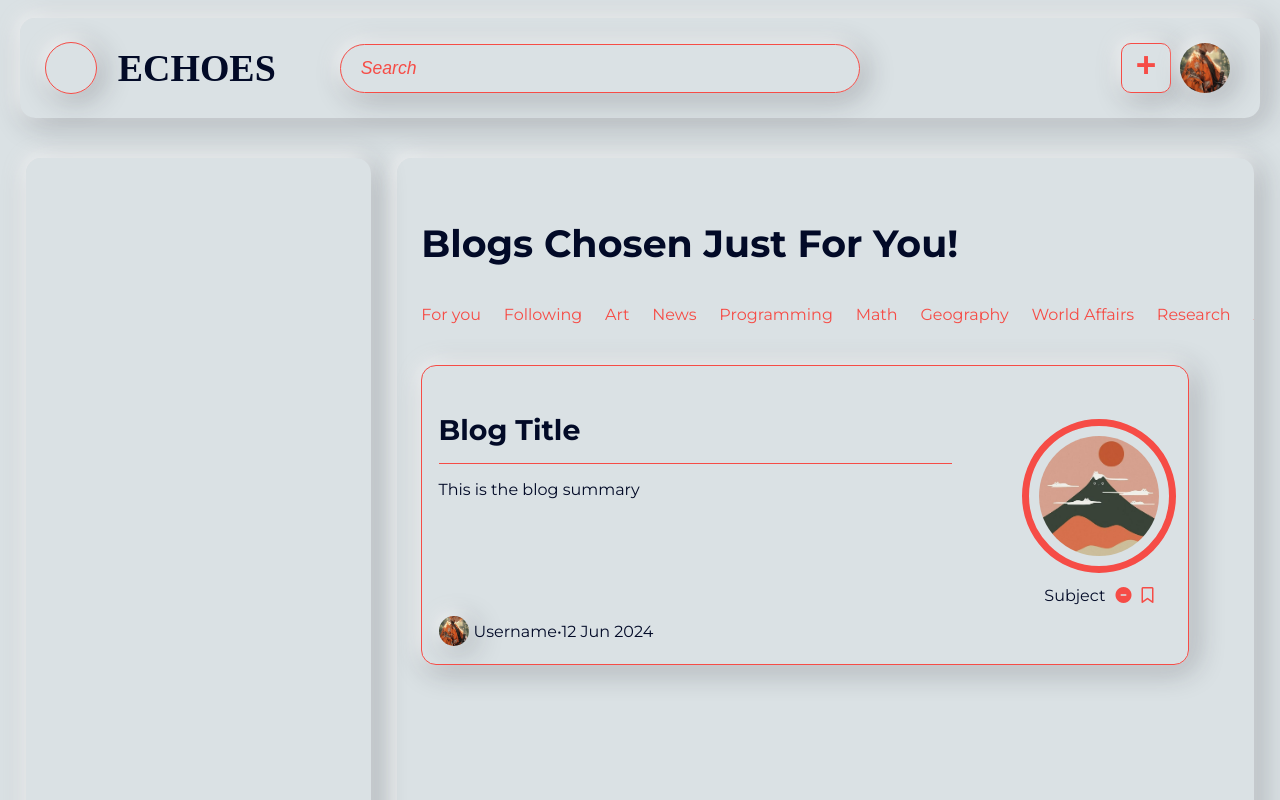
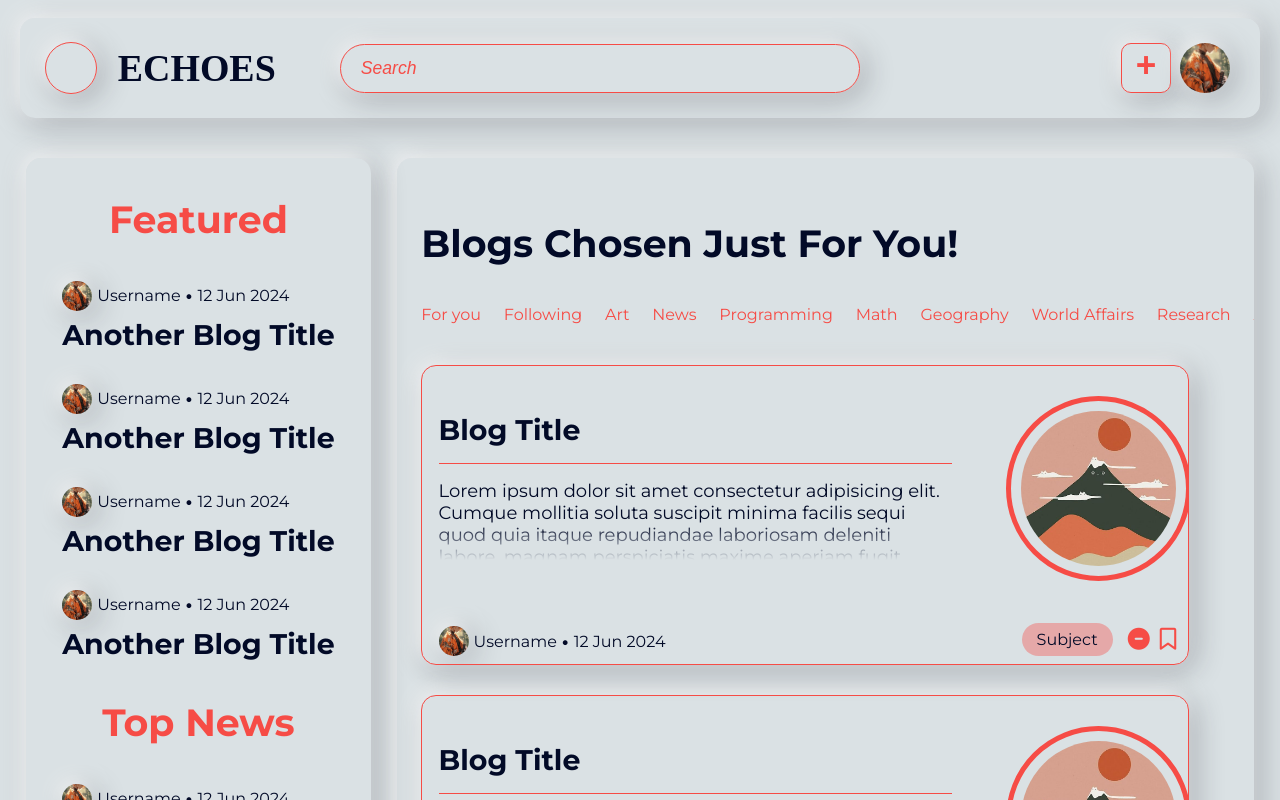
Before and after one commit to Nexalys/Echoes, a React (Vite) app in the folder frontend/: page / in a window 1280 px wide. Shown: the top 800 px of the page. Built offline with nearby package versions, Linux system fonts and the light colour scheme.

Commit message:
updated blog component, sidebar-blog-list, list, author-details and page

```diff
--- a/frontend/src/components/author-details/author-details.css
+++ b/frontend/src/components/author-details/author-details.css
@@ -1,7 +1,16 @@
 .author-details {
     display: flex;
     flex-direction: row;
-    height: 50px;
+    /* height: 50px; */
     align-items: center;
     gap: 5px;
+    margin: 0px;
+    color: var(--text);
+
 }
+
+.author-details-circle{
+    font-size: larger;
+    font-weight: bolder;
+    margin-bottom: 1px;
+}
--- a/frontend/src/components/author-details/author-details.jsx
+++ b/frontend/src/components/author-details/author-details.jsx
@@ -6,7 +6,9 @@ export function AuthorDetails({ username='Username', date='12 Jun 2024' }) {
         <div className='author-details'>
             <ProfilePicture size='really-small'/>
             {username}
-            •
+            <span className='author-details-circle'>
+                •
+            </span>
             {date}
         </div>
     )
--- a/frontend/src/components/blog/blog.css
+++ b/frontend/src/components/blog/blog.css
@@ -42,16 +42,27 @@
 .blog-pictures .blog-image-container {
     border-radius: 500px;
     overflow: hidden;
-    height: 50%;
-    width: 75%;
+    /* height: 50%; */
+    /* width: 75%; */
     display: flex;
     justify-content: center;
     align-items: center;
     aspect-ratio: 1;
     border: solid var(--background) 10px;
-    outline: solid var(--accent) 7px;
+    outline: solid var(--accent) 5px;
     min-height: 120px;
     min-width: 120px;
+}
+
+.blog-pictures{
+    height: 100%;
+}
+
+.blog-image-container{
+    margin-top: auto;
+    margin-bottom: auto;
+    height: 55%;
+    /* width: %; */
 }
 
 .blog-image-container img {
@@ -64,16 +75,64 @@
 
 .blog-summary {
     margin-bottom: auto;
+    height: 10vh;
+    overflow-y: auto;
+    -ms-overflow-style: none;
+    scrollbar-width: none;
+    font-size: 18px;
+    /* mask: linear-gradient(180deg, #D9D9D9 84%, rgba(115, 115, 115, 0.00) 100%); */
+}
+
+.blog-mask-top{
+    mask: linear-gradient(0deg, #D9D9D9 54%, rgba(115, 115, 115, 0.00) 100%);
+}
+
+.blog-mask-bottom{
+    mask: linear-gradient(180deg, #D9D9D9 54%, rgba(115, 115, 115, 0.00) 100%);
 }
 
 .blog-icons {
     display: flex;
     justify-content: flex-start;
-    gap: 10px;
+    gap: 15px;
 }
 
 .blog-icons .icons {
     color: var(--accent);
     display: flex;
     gap: 10px;
+    font-size: 22px;
+
 }
+.blog-circle-icon {
+    transition: color 0.4s ease-in-out;
+}
+
+.blog-bookmark-icon{
+    transition: color 0.4s ease-in-out;
+}
+
+.blog-circle-icon:hover{
+    cursor: pointer;
+    color: var(--primary);
+}
+
+.blog-bookmark-icon:hover{
+    cursor: pointer;
+    color: var(--primary);
+}
+
+.blog-subject{
+    font-size: 16px;
+    background-color: var(--accent-tp);
+    padding:7px 15px;
+    border-radius: 100px;
+    color: var(--text);
+    transition: all 0.4s ease-in-out;
+}
+
+.blog-subject:hover{
+   color: var(--primary);
+    cursor: pointer;
+    /* color: var(--accent); */
+}
--- a/frontend/src/components/blog/blog.jsx
+++ b/frontend/src/components/blog/blog.jsx
@@ -1,15 +1,47 @@
-import BlogImage from '../../../public/assets/blog-preview.jpeg'
+import React, { useRef, useEffect, useState } from 'react';
+import BlogImage from '../../../public/assets/blog-preview.jpeg';
 import './blog.css';
-
 import { AuthorDetails } from '../author-details/author-details';
 
-export function Blog({ username = "Username", date = "12th June 2024", summary=("This is the blog summary"), subject='Subject' }){
+export function Blog({summary = ("Lorem ipsum dolor sit amet consectetur adipisicing elit. Cumque mollitia soluta suscipit minima facilis sequi quod quia itaque repudiandae laboriosam deleniti labore, magnam perspiciatis maxime aperiam fugit neque odio voluptas autem ut. Consequatur tenetur velit corrupti dolorum quidem aliquam voluptatibus, aperiam porro vitae ratione, magnam quisquam voluptatum fuga? Eligendi ea incidunt et illum expedita praesentium accusamus. Maxime animi tempore saepe aspernatur totam repellat placeat, illo, accusantium ab, reprehenderit fuga fugit labore voluptatem autem repudiandae porro in! Odit suscipit omnis adipisci molestias officia maiores ab explicabo a eum obcaecati itaque dolor eius impedit rerum ad aliquam, excepturi debitis voluptatum repellendus expedita?"), subject = 'Subject' }) {
+
+    const [showTopMask, setShowTopMask] = useState(false);
+    const [showBottomMask, setShowBottomMask] = useState(false);
+    const summaryRef = useRef(null);
+
+    useEffect(() => {
+        const handleScroll = () => {
+            if (summaryRef.current) {
+                const { scrollTop, scrollHeight, clientHeight } = summaryRef.current;
+                const isScrollable = scrollHeight > clientHeight;
+                const isAtTop = scrollTop > 0;
+                const isAtBottom = scrollTop + clientHeight >= scrollHeight - 1; // A small margin to handle precision issues
+
+                setShowTopMask(isScrollable && isAtTop);
+                setShowBottomMask(isScrollable && !isAtBottom);
+            }
+        };
+
+        const element = summaryRef.current;
+        element.addEventListener('scroll', handleScroll);
+
+        // Initial check
+        handleScroll();
+
+        return () => {
+            element.removeEventListener('scroll', handleScroll);
+        };
+    }, []);
+
     return (
         <div className='blog-container'>
             <div className='blog-info'>
                 <h4>Blog Title</h4>
                 <span className='line'></span>
-                <div className='blog-summary'>
+                <div
+                    className={`blog-summary ${showTopMask ? 'blog-mask-top' : ''} ${showBottomMask ? 'blog-mask-bottom' : ''}`}
+                    ref={summaryRef}
+                >
                     {summary}
                 </div>
                 <div className='auth-deets'><AuthorDetails /></div>
@@ -23,12 +55,16 @@ export function Blog({ username = "Username", date = "12th June 2024", summary=(
                         {subject}
                     </span>
                     <span className='icons'>
-                        <i class="fa-solid fa-circle-minus"></i>
-                        <i class="fa-regular fa-bookmark"></i>
+                        <div className='blog-circle-icon'>
+                            <i className="fa-solid fa-circle-minus"></i>
+                        </div>
+
+                        <div className='blog-bookmark-icon'>
+                            <i className="fa-regular fa-bookmark"></i>
+                        </div>
                     </span>
                 </div>
-
             </div>
         </div>
-    )
+    );
 }
--- a/frontend/src/components/list/list.css
+++ b/frontend/src/components/list/list.css
@@ -9,9 +9,16 @@
     -ms-overflow-style: none;
     scrollbar-width: none;
     margin-bottom: 11px;
-    mask: linear-gradient(90deg, #D9D9D9 84%, rgba(115, 115, 115, 0.00) 100%);
     text-wrap: nowrap;
 }
+
+.list-left-mask{
+    mask: linear-gradient(270deg, #D9D9D9 84%, rgba(115, 115, 115, 0.00) 100%);
+}
+.list-right-mask{
+    mask: linear-gradient(90deg, #D9D9D9 84%, rgba(115, 115, 115, 0.00) 100%);
+}
+
 
 .list-container:hover {
     scrollbar-color: var(--text) var(--background);
@@ -26,4 +33,5 @@
 
 .list-container > li:hover {
     color: var(--primary);
+    cursor: pointer;
 }
--- a/frontend/src/components/sidebar-blog-list/sidebar-blog-list.css
+++ b/frontend/src/components/sidebar-blog-list/sidebar-blog-list.css
@@ -1,46 +1,18 @@
-
-.user{
-    display:flex;
-    height:1.5rem;
-    width:12.75rem;
-    align-items: center;
-    justify-content:space-between;
-
-}
-
-.user .profile-pic{
-    height:1.5rem;
-    width:1.5rem;
-    border-radius: 50%;
-}
-
-.user .profile-pic img{
-    height:1.5rem;
-    width:1.5rem;
-    border-radius: 50%;
-    box-shadow: var(--main-shadow);
-}
-
-.publishing-date{
-    margin-left:-0.5rem;
-
-}
-
-.author{
-    margin-left: 0;
-}
 
 .sidebar-blog{
     display:flex;
     flex-direction: column;
-    height:4rem;
-    width:15rem;
+    align-items: center;
+    /* height:4rem; */
+    width:100%;
     justify-content: center;
     background-color: var(--background);
     color: var(--text);
+    /* border: 2px solid red; */
+    gap: 4px;
 }
 
 .sidebar-blog h4{
     margin:0;
-    margin-top:5px;
+    margin-top:6px;
 }
--- a/frontend/src/components/sidebar-blog-list/sidebar-blog-list.jsx
+++ b/frontend/src/components/sidebar-blog-list/sidebar-blog-list.jsx
@@ -1,22 +1,22 @@
-import React from "react";
+import { AuthorDetails } from "../author-details/author-details";
+
 import "./sidebar-blog-list.css";
+
 export function BlogList ({username = "Username", date = "12th Jun 2024", url="https://i.pinimg.com/564x/74/5c/e7/745ce700e51c7112bce1213c2a61ddfa.jpg"}) {
   return (
 
     <div className="sidebar-blog">
         <div className="user">
-            <div className="profile-pic">
+            {/* <div className="profile-pic">
                 <img src={url}/>
             </div>
             <div className="author">
                 <p>{username} ▪️</p>
             </div>
-            <div className="publishing-date">{date}</div>
+            <div className="publishing-date">{date}</div> */}
+            <AuthorDetails/>
+            <h4>Another Blog Title</h4>
         </div>
-
-
-        <h4>Another Blog Title</h4>
-
     </div>
 
 
--- a/frontend/src/pages/echoes/page.css
+++ b/frontend/src/pages/echoes/page.css
@@ -12,12 +12,40 @@
     gap: 2vw;
 }
 
-.homepage-featured {
+.homepage-sidebar {
     width: 27vw;
     height: 100vh;
     box-shadow: var(--main-shadow);
     border-radius: 15px;
+    overflow: scroll;
 }
+
+.homepage-sidebar h3{
+    color: var(--accent);
+}
+
+.homepage-sidebar-featured{
+    display: flex;
+    flex-direction: column;
+    justify-content: center;
+    align-items: center;
+}
+
+.homepage-sidebar-topnews{
+    display: flex;
+    flex-direction: column;
+    justify-content: center;
+    align-items: center;
+}
+
+.homepage-sidebar-bloglist{
+    display: flex;
+    flex-direction: column;
+    justify-content: center;
+    align-items: center;
+    gap: 4vh;
+}
+
 
 .homepage-main {
     width: 67vw;
--- a/frontend/src/pages/echoes/page.jsx
+++ b/frontend/src/pages/echoes/page.jsx
@@ -1,7 +1,7 @@
 import { Navbar } from '../../components/navbar/navbar'
 import { Blog } from '../../components/blog/blog'
 import { List } from '../../components/list/list'
-
+import { BlogList } from '../../components/sidebar-blog-list/sidebar-blog-list';
 
 import './page.css';
 export function Homepage() {
@@ -9,8 +9,25 @@ export function Homepage() {
         <div className='homepage-container'>
             <Navbar />
             <div className='homepage-blogs'>
-                <div className='homepage-featured'>
-
+                <div className='homepage-sidebar'>
+                    <div className='homepage-sidebar-featured'>
+                        <h3>Featured</h3>
+                        <div className='homepage-sidebar-bloglist'>
+                            <BlogList/>
+                            <BlogList/>
+                            <BlogList/>
+                            <BlogList/>
+                        </div>
+                    </div>
+                    <div className='homepage-sidebar-topnews'>
+                        <h3>Top News</h3>
+                        <div className='homepage-sidebar-bloglist'>
+                            <BlogList/>
+                            <BlogList/>
+                            <BlogList/>
+                            <BlogList/>
+                        </div>
+                    </div>
                 </div>
                 <div className='homepage-main'>
                     <div>
@@ -18,6 +35,9 @@ export function Homepage() {
                         <List />
                     </div>
                     <Blog />
+                    <Blog />
+                    <Blog />
+                    <Blog />
                 </div>
             </div>
         </div>
```
Also changed, not shown: frontend/src/components/list/list.jsx (+35 -5 lines).
